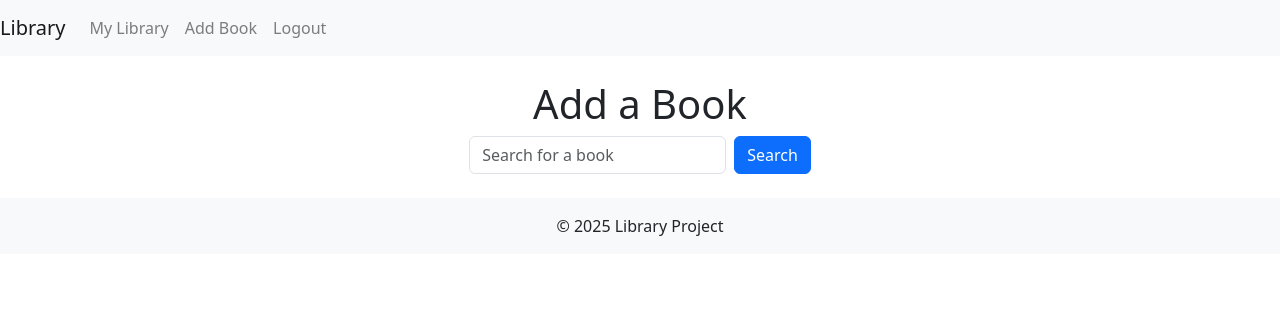
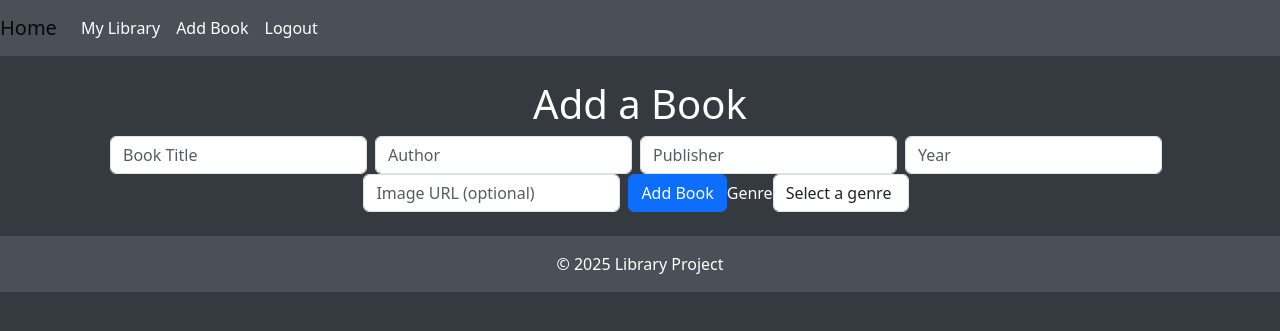
Before and after one commit to EmreSuer/LibraryManager, a Flask app: page /add_book in a window 1280 px wide. Shown: the top 331 px of the page. Run offline with Flask 3, Linux system fonts and the light colour scheme; the visitor is signed in with stand-in values (Sample User, id 1); some libraries are stand-ins or nearby versions.

Commit message:
Change the frontend

```diff
--- a/main.py
+++ b/main.py
@@ -37,8 +37,7 @@ class User(UserMixin, db.Model):
 
     #Relationship to the Book table
     books = db.relationship('Book', backref='user', lazy=True)
-    #Relationship to the Transaction table
-    transactions = db.relationship('Transaction', backref='user', lazy=True)
+
 
 
 class Book(db.Model):
@@ -46,28 +45,12 @@ class Book(db.Model):
     title = db.Column(db.String(150), nullable=False)
     author = db.Column(db.String(150), nullable=False)
     genre = db.Column(db.String(150), nullable=False)
-    description = db.Column(db.Text, nullable=False)
-    due_date = db.Column(db.DateTime, nullable=False)
-    is_borrowed = db.Column(db.Boolean, nullable=True, default=False)
-    is_returned = db.Column(db.Boolean, nullable=True, default=False)
+    opinion = db.Column(db.Text, nullable=False)
+    date_book_finished = db.Column(db.DateTime, nullable=False)
+    cover_image = db.Column(db.String(255), nullable=True)
 
     #Foreign key to the user table
     user_id = db.Column(db.Integer, db.ForeignKey('user.id'), nullable=False)
-
-    #Relationship to the Transaction table
-    transactions = db.relationship('Transaction', backref='book', lazy=True)
-
-
-class Transaction(db.Model):
-    id = db.Column(db.Integer, primary_key=True)
-    book_id = db.Column(db.Integer, db.ForeignKey('book.id'), nullable=False)
-    user_id = db.Column(db.Integer, db.ForeignKey('user.id'), nullable=False)
-    is_returned = db.Column(db.Boolean, nullable=True, default=False)
-    borrow_date = db.Column(db.DateTime, nullable=False, default=datetime.now(timezone.utc))
-    return_date = db.Column(db.DateTime, nullable=True)
-    status = db.Column(db.String(150), nullable=True, default="Borrowed")
-
-
 
 
 
@@ -138,46 +121,32 @@ def register():
 
 
 
+# Add a list of predefined genres
+GENRES = ["Romance", "Action", "Adventure", "Science Fiction", "Fantasy", "Mystery", "Non-Fiction"]
+
 @app.route("/add_book", methods=["GET", "POST"])
 @login_required
 def add_book():
     if request.method == "POST":
         title = request.form.get("title")
         author = request.form.get("author")
-        publisher = request.form.get("publisher")
-        year = request.form.get("year")
+        genre = request.form.get("genre")  # Get the selected genre
+        image_url = request.form.get("image_url")  # Get the image URL
 
-        # Call Open Library API to search for book details
-        try:
-            response = requests.get(f"https://openlibrary.org/search.json?title={title}&author={author}&publisher={publisher}&year={year}")
-            response.raise_for_status()  # Raise an error for bad responses (4xx or 5xx)
-            data = response.json()
-        except requests.exceptions.RequestException as e:
-            flash(f"An error occurred while contacting the Open Library API: {e}")  # Log the error message
-            return redirect(url_for("add_book"))
-        except ValueError:
-            flash("Received invalid response from the Open Library API.")
-            return redirect(url_for("add_book"))
-
-        if data['docs']:
-            book_data = data['docs'][0]  # Get the first result
-            new_book = Book(
-                title=book_data.get('title', title),
-                author=book_data.get('author_name', [author])[0],
-                genre=book_data.get('subject', ['Unknown'])[0],  # Default to 'Unknown' if no genre
-                description=book_data.get('first_sentence', ['No description available.'])[0],  # Default description
-                due_date=datetime.now(timezone.utc),  # Set a default due date
-                user_id=current_user.id,  # Associate with the logged-in user
-                cover_image=book_data.get('cover_i', None)
-            )
-            db.session.add(new_book)
-            db.session.commit()
-            flash("Book added successfully!")
-            return redirect(url_for("list_books"))
-        else:
-            flash("No book found with the provided details.")
-            return redirect(url_for("add_book"))
-    return render_template("add_book.html")
+        new_book = Book(
+            title=title,
+            author=author,
+            genre=genre,  # Use the selected genre
+            opinion="No opinion available.",  # Default opinion
+            date_book_finished=datetime.now(timezone.utc),  # Set the current date
+            user_id=current_user.id,  # Associate with the logged-in user
+            cover_image=image_url  # Store the image URL
+        )
+        db.session.add(new_book)
+        db.session.commit()
+        flash("Book added successfully!")
+        return redirect(url_for("list_books"))
+    return render_template("add_book.html", genres=GENRES)  # Pass genres to the template
 
 
 @app.route("/search_books", methods=["GET"])
@@ -245,6 +214,18 @@ def delete_book(book_id):
     return redirect(url_for("list_books"))
 
 
+@app.route("/save_notes/<int:book_id>", methods=["POST"])
+@login_required
+def save_notes(book_id):
+    notes = request.form.get("notes")
+    book = Book.query.get(book_id)
+    if book:
+        book.opinion = notes  # Update the opinion field with the new notes
+        db.session.commit()
+        flash("Notes saved successfully!")
+    return redirect(url_for("list_books"))
+
+
 
 
 
--- a/templates/add_book.html
+++ b/templates/add_book.html
@@ -3,9 +3,22 @@
 {% block content %}
 <div class="container mt-4">
     <h1 class="text-center">Add a Book</h1>
-    <form method="GET" action="{{ url_for('search_books') }}" class="form-inline justify-content-center">
-        <input type="text" name="query" class="form-control mr-2" placeholder="Search for a book" required>
-        <input type="submit" class="btn btn-primary" value="Search">
+    <form method="POST" action="{{ url_for('add_book') }}" class="form-inline justify-content-center">
+        <input type="text" name="title" class="form-control mr-2" placeholder="Book Title" required>
+        <input type="text" name="author" class="form-control mr-2" placeholder="Author" required>
+        <input type="text" name="publisher" class="form-control mr-2" placeholder="Publisher" required>
+        <input type="text" name="year" class="form-control mr-2" placeholder="Year" required>
+        <input type="text" name="image_url" class="form-control mr-2" placeholder="Image URL (optional)">
+        <input type="submit" class="btn btn-primary" value="Add Book">
+        <div class="form-group mr-2">
+            <label for="genre">Genre</label>
+            <select class="form-control" id="genre" name="genre" required>
+                <option value="">Select a genre</option>
+                {% for genre in genres %}
+                    <option value="{{ genre }}">{{ genre }}</option>
+                {% endfor %}
+            </select>
+        </div>
     </form>
 </div>
 {% endblock %}
--- a/templates/base.html
+++ b/templates/base.html
@@ -7,10 +7,33 @@
     <link href="https://cdn.jsdelivr.net/npm/bootstrap@5.3.3/dist/css/bootstrap.min.css" rel="stylesheet" integrity="sha384-QWTKZyjpPEjISv5WaRU9OFeRpok6YctnYmDr5pNlyT2bRjXh0JMhjY6hW+ALEwIH" crossorigin="anonymous">
     <link rel="stylesheet" href="{{ url_for('static', filename='style.css') }}">
     <title>Library Project</title>
+    <style>
+        body {
+            background-color: #343a40; /* Dark background */
+            color: #ffffff; /* Light text color */
+        }
+        .navbar {
+            background-color: #495057; /* Darker navbar */
+        }
+        .navbar-light .navbar-nav .nav-link {
+            color: #ffffff; /* Light text color for navbar links */
+        }
+        .navbar-light .navbar-nav .nav-link:hover {
+            color: #adb5bd; /* Lighter color on hover */
+        }
+        .alert {
+            background-color: #6c757d; /* Dark alert background */
+            color: #ffffff; /* Light alert text */
+        }
+        footer {
+            background-color: #495057; /* Dark footer */
+            color: #ffffff; /* Light footer text */
+        }
+    </style>
 </head>
 <body>
-    <nav class="navbar navbar-expand-lg navbar-light bg-light">
-        <a class="navbar-brand" href="{{ url_for('home') }}">Library</a>
+    <nav class="navbar navbar-expand-lg navbar-light">
+        <a class="navbar-brand" href="{{ url_for('home') }}">Home</a>
         <button class="navbar-toggler" type="button" data-toggle="collapse" data-target="#navbarNav" aria-controls="navbarNav" aria-expanded="false" aria-label="Toggle navigation">
             <span class="navbar-toggler-icon"></span>
         </button>
@@ -27,7 +50,6 @@
                     <a class="nav-link" href="{{ url_for('logout') }}">Logout</a>
                 </li>
                 {% else %}
-
                 <li class="nav-item">
                     <a class="nav-link" href="{{ url_for('login') }}">Login</a>
                 </li>
@@ -54,7 +76,7 @@
         {% block content %}{% endblock %}
     </div>
 
-    <footer class="bg-light text-center text-lg-start mt-4">
+    <footer class="text-center text-lg-start mt-4">
         <div class="text-center p-3">
             © 2025 Library Project
         </div>
--- a/templates/login.html
+++ b/templates/login.html
@@ -7,7 +7,7 @@
             <h1 class="h3 mb-3 fw-normal">Please Sign In</h1>
             <div class="form-floating">
                 <input type="email" class="form-control" id="email" name="email" placeholder="Choose an email" required>
-                <label for="username">Email</label>
+                <label for="email">Email</label>
             </div>
             <div class="form-floating">
                 <input type="password" class="form-control" id="password" name="password" placeholder="Enter your password" required>
```
Also changed, not shown: templates/list_books.html (+24 -13 lines), instance/library.db, 1 other file.
